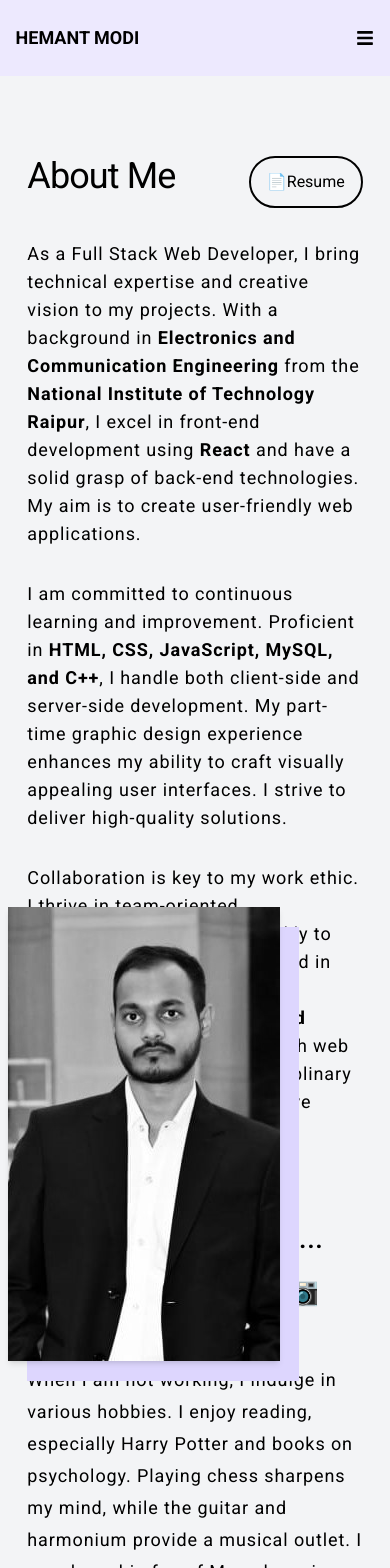
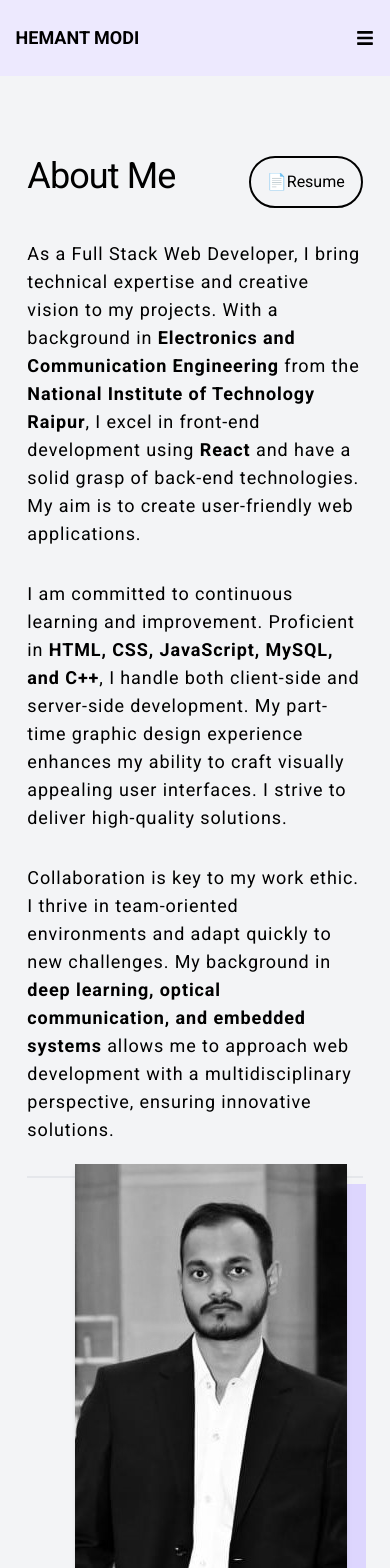
Before and after one commit to hemantmodii/my-portfolio, a React (Vite) app: page /profile/about in a window 390 px wide. Shown: the top 1568 px of the page. Built offline with nearby package versions, Linux system fonts and the light colour scheme.

Commit message:
about responsive

```diff
--- a/src/About.tsx
+++ b/src/About.tsx
@@ -18,23 +18,23 @@ const About = () => {
             <p>
             I am committed to continuous learning and improvement. Proficient in <b>HTML, CSS, JavaScript, MySQL, and C++</b>, I handle both client-side and server-side development. My part-time graphic design experience enhances my ability to craft visually appealing user interfaces. I strive to deliver high-quality solutions.
             </p>
-            <p>
+            <p className="lg:mb-0 mb-[500px] lg:pb-0 pb-8 lg:border-0 border-b-2">
             Collaboration is key to my work ethic. I thrive in team-oriented environments and adapt quickly to new challenges. My background in <b>deep learning, optical communication, and embedded systems</b> allows me to approach web development with a multidisciplinary perspective, ensuring innovative solutions.
             </p>
           </div>
           <div>
-            <h2 className="text-2xl tracking-wider pb-4 font-semibold">
+            <h2 className="text-2xl tracking-wider pb-4 font-semibold lg:border-0 border-t-2 lg:pt-0 pt-8">
               When I am not working...
             </h2>
             <h3 className="text-3xl tracking-widest pb-14">
               🎸 📚 🎮 🎹 🏸 📷
             </h3>
-            <p className="text-lg tracking-wider leading-8 font-normal lg:mb-0 mb-[500px]">
+            <p className="text-lg tracking-wider leading-8 font-normal">
             When I am not working, I indulge in various hobbies. I enjoy reading, especially Harry Potter and books on psychology. Playing chess sharpens my mind, while the guitar and harmonium provide a musical outlet. I am also a big fan of Marvel movies, which fuel my imagination and inspire creativity.
             </p>
           </div>
         </div>
-        <div className="absolute lg:ml-[55%] lg:mt-[-280px] bg-violet-200 lg:h-[58%] lg:w-[17%] rounded-lg transition-shadow duration-300 hover:shadow-violet-600 hover:shadow-md sm:mt-[1400px] sm:w-[30%] sm:ml-[27%]">
+        <div className="absolute lg:ml-[55%] ml-[17%] lg:mt-[-280px] mt-[445px] bg-violet-200 lg:h-[58%] lg:w-[17%] rounded-lg transition-shadow duration-300 hover:shadow-violet-600 hover:shadow-md sm:mt-[1400px] sm:w-[30%] sm:ml-[27%]">
           <div className="relative top-[-20px] left-[-19px] transition-all duration-600 ease-in hover:translate-x-[9px] hover:translate-y-[10px]">
             <img
               className="grayscale shadow-md hover:rounded-md"
```
